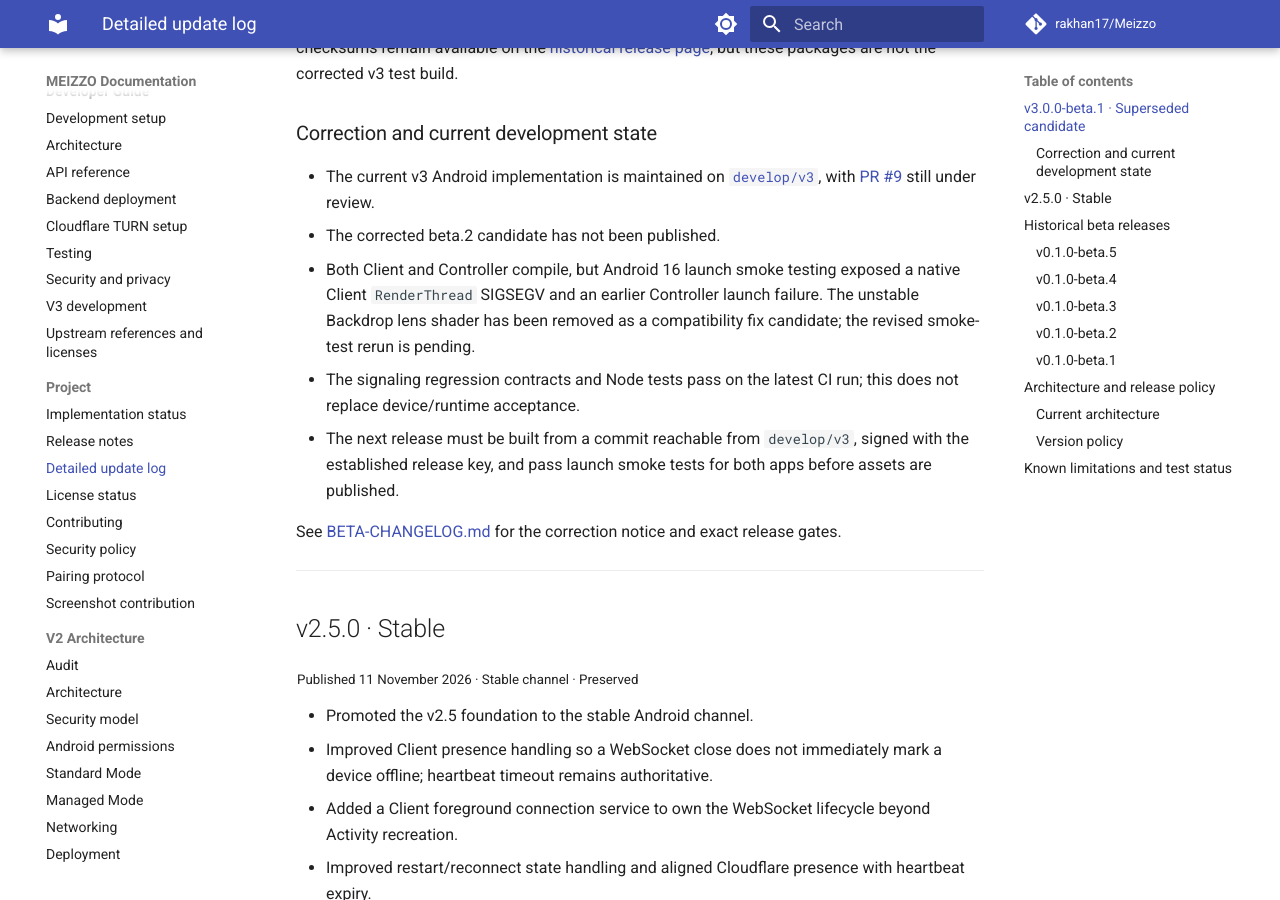
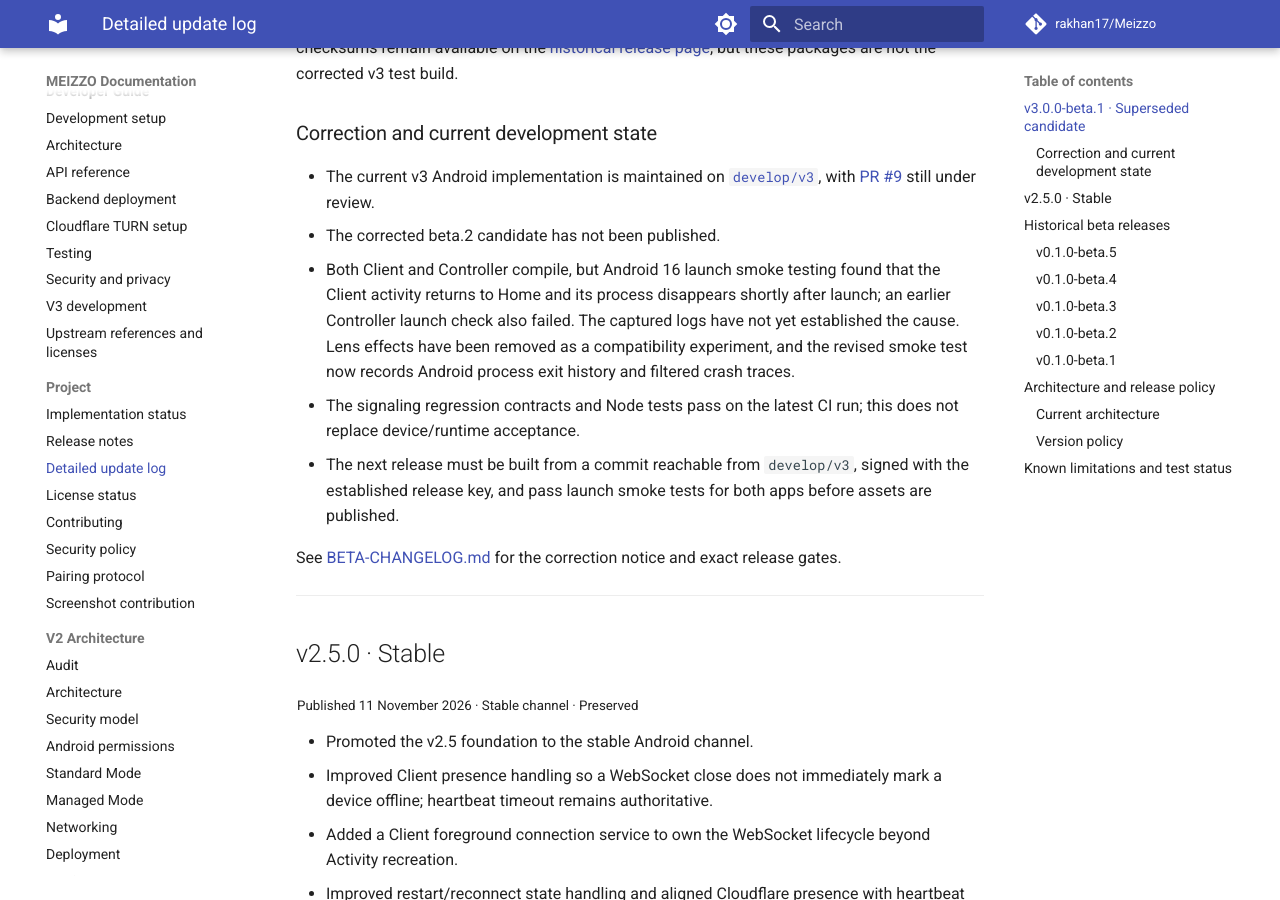
Before and after one commit to rakhan17/Meizzo, an MkDocs documentation site: the page built from docs/updates.md, in a window 1280 px wide and 900 px high, scrolled down 700 px. Built offline with MkDocs 1.6.1 and Material for MkDocs 9.7.7, drawn with Linux system fonts in a browser that asks for light colours; comment, search, counter and statistics services are not loaded.

Commit message:
docs: correct unconfirmed Android crash diagnosis

```diff
--- a/docs/updates.md
+++ b/docs/updates.md
@@ -24,7 +24,7 @@ The tag resolves to commit `d8dc247` on the legacy `main` history. It does **not
 
 - The current v3 Android implementation is maintained on [`develop/v3`](https://github.com/rakhan17/Meizzo/tree/develop/v3), with [PR #9](https://github.com/rakhan17/Meizzo/pull/9) still under review.
 - The corrected beta.2 candidate has not been published.
-- Both Client and Controller compile, but Android 16 launch smoke testing exposed a native Client `RenderThread` SIGSEGV and an earlier Controller launch failure. The unstable Backdrop lens shader has been removed as a compatibility fix candidate; the revised smoke-test rerun is pending.
+- Both Client and Controller compile, but Android 16 launch smoke testing found that the Client activity returns to Home and its process disappears shortly after launch; an earlier Controller launch check also failed. The captured logs have not yet established the cause. Lens effects have been removed as a compatibility experiment, and the revised smoke test now records Android process exit history and filtered crash traces.
 - The signaling regression contracts and Node tests pass on the latest CI run; this does not replace device/runtime acceptance.
 - The next release must be built from a commit reachable from `develop/v3`, signed with the established release key, and pass launch smoke tests for both apps before assets are published.
 
```
